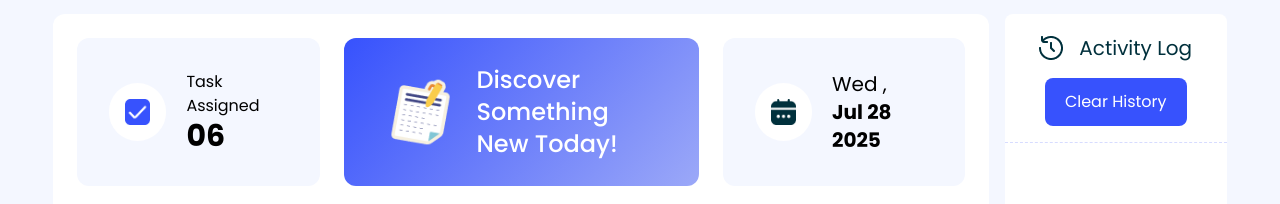
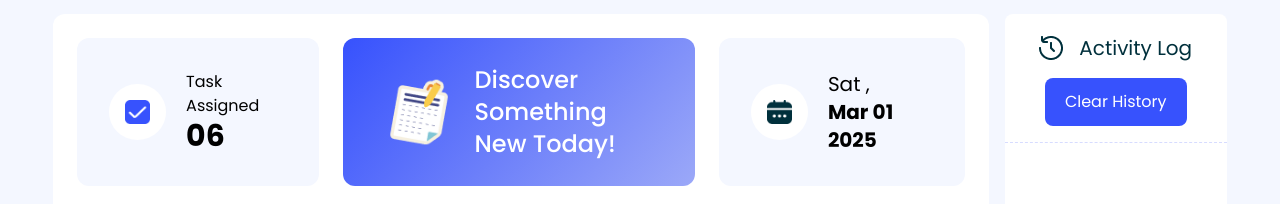
Before and after one commit to Rayhan-Rony/dev-board, a plain HTML site: page index.html in a window 1280 px wide. Shown: the part 134-338 px from the top of the page. Drawn offline with nearby package versions, Linux system fonts and the light colour scheme.

Commit message:
added current day in the ui

```diff
--- a/index.html
+++ b/index.html
@@ -99,8 +99,8 @@
                 <img src="./assets/calender.png" alt="" />
               </div>
               <div>
-                <p class="text-xl">Wed ,</p>
-                <p class="text-xl font-bold">Jul 28 2025</p>
+                <p class="text-xl" id="today">Wed ,</p>
+                <p class="text-xl font-bold" id="today-date">Jul 28 2025</p>
               </div>
             </div>
           </div>
@@ -320,7 +320,7 @@
     <footer class="mt-60">
       <h1>This is main</h1>
     </footer>
+    <script src="./utilities/utilities.js"></script>
     <script src="./js/script.js"></script>
-    <script src="./utilities/utilities.js"></script>
   </body>
 </html>
--- a/js/script.js
+++ b/js/script.js
@@ -50,3 +50,9 @@ document.getElementById("background-change-icon").addEventListener("click",funct
     document.body.style.backgroundColor=`rgba(${rgba})`
 
 })
+// adding current day
+const now= new Date().toDateString()
+const dateArray=now.split(" ")
+
+setInnerText("today",`${dateArray[0]} ,`)
+setInnerText("today-date",`${dateArray[1]} ${dateArray[2]} ${dateArray[3]}`)
```
